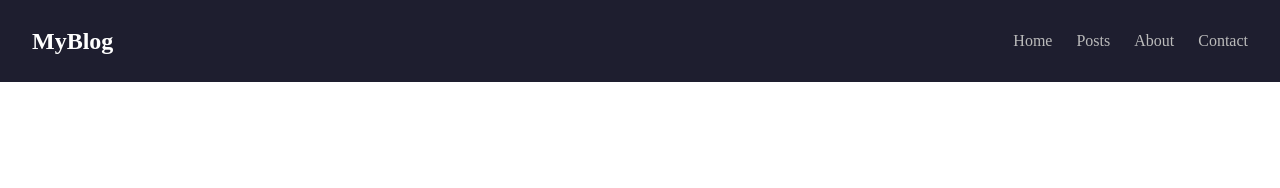
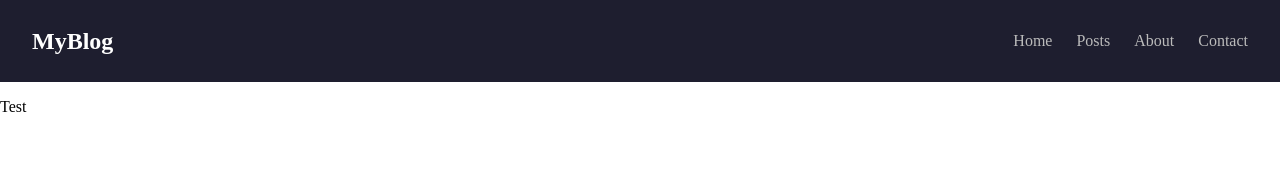
Before and after one commit to AnuragKashyap23/blogapp, a React (Vite) app in the folder frontend/: page /test in a window 1280 px wide. Shown: the top 188 px of the page. Built offline with nearby package versions, Linux system fonts and the light colour scheme.

Commit message:
Added App's Router

```diff
--- a/frontend/src/AppRouter.jsx
+++ b/frontend/src/AppRouter.jsx
@@ -3,8 +3,9 @@ import {
     Routes,
     Route
 } from 'react-router-dom'
-import App from './App'
+import App from './pages/index'
 import Navbar from './components/Navbar'
+import Test from './pages/test'
 
 const AppRouter = () => {
   return (
@@ -12,6 +13,7 @@ const AppRouter = () => {
         <Navbar/>
         <Routes>
             <Route path='/' element={<App />} />
+            <Route path='/test' element={<Test />} />
         </Routes>
     </Router>
   )
```
